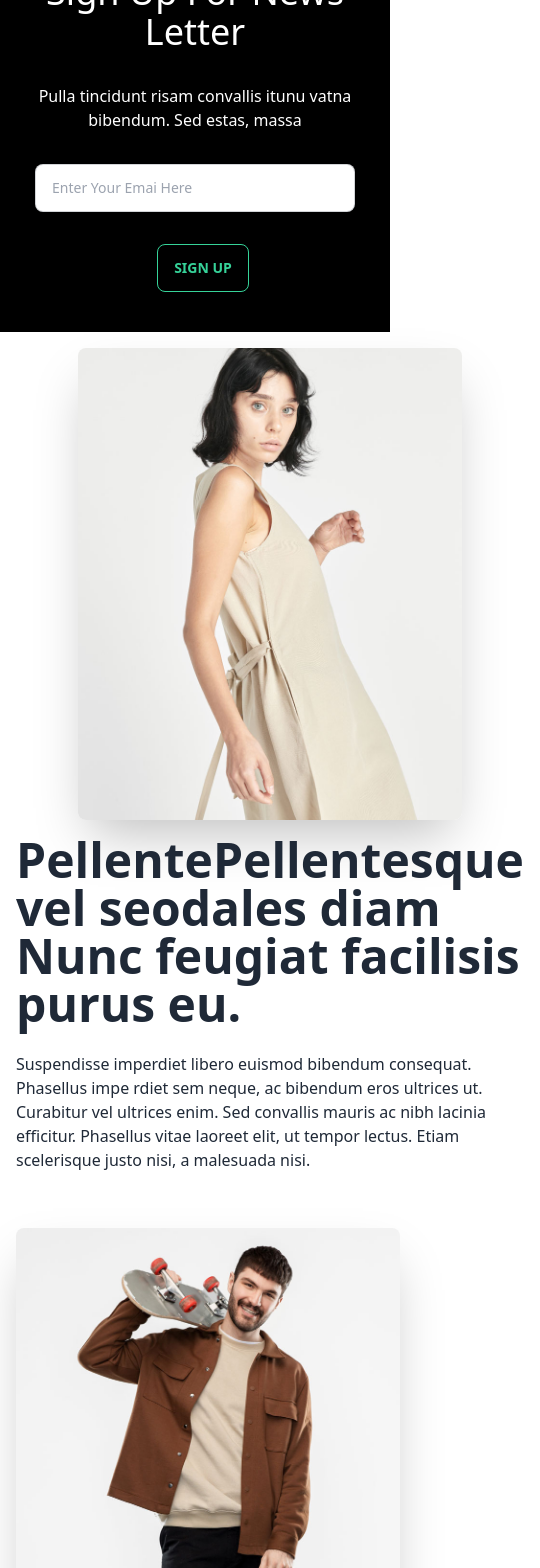
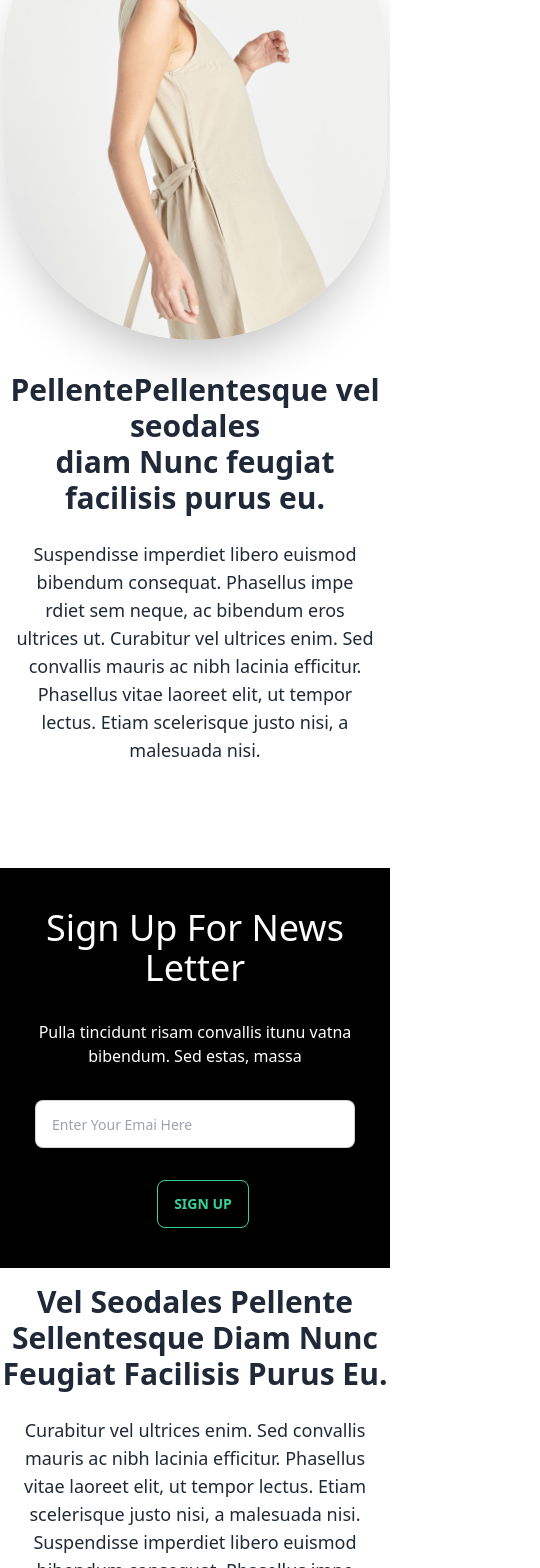
Before and after one commit to pantho0/brand-shop, a React (Vite) app: page / in a window 390 px wide. Shown: the part 2997-4565 px from the top of the page, 540 px wide, since content can reach past the window. Built offline with nearby package versions, Linux system fonts and the light colour scheme; no server answers.

Commit message:
site responsiveness improved for both mobile large and tablet device

```diff
--- a/src/Pages/Brand/Brand.jsx
+++ b/src/Pages/Brand/Brand.jsx
@@ -55,7 +55,7 @@ const Brand = () => {
 
 
         { items.length > 0 ? (
-              <div className="grid md:grid-cols-3 justify-between gap-4" >
+              <div className="grid md:grid-cols-2 lg:grid-cols-3 justify-between gap-4" >
 
               {items.map(item => <SingleBrand key={item.i} item={item}></SingleBrand>)}
               </div>
--- a/src/Pages/Home/Home.jsx
+++ b/src/Pages/Home/Home.jsx
@@ -13,7 +13,7 @@ const Home = () => {
   const brands = useLoaderData();
   return (
     <>
-      <div >
+      <div>
         {/* Slider Section */}
         <div className="-z-10">
           <Swiper
@@ -42,10 +42,32 @@ const Home = () => {
       <div className="mt-11">
         {/* Brands Section */}
         <h2 className="text-4xl text-center">Available Brands</h2>
-        <div className="grid md:grid-cols-3 gap-4 mt-20">
+        <div className="grid justify-center md:grid-cols-2 lg:grid-cols-3 gap-4 mt-20">
           {brands.map((brand) => (
             <BrandCards key={brand.i} brand={brand}></BrandCards>
           ))}
+        </div>
+
+        <div>
+          <div className="flex flex-col mt-4 md:flex-row items-center justify-center mt-4 gap-8">
+            <img
+              src="filler-image-3.jpg"
+              className="max-w-sm rounded-full shadow-2xl"
+            />
+            <div>
+              <h1 className="text-3xl text-center font-bold">
+                PellentePellentesque vel seodales <br /> diam Nunc feugiat
+                facilisis purus eu.
+              </h1>
+              <p className="py-6 text-center px-4 md:py-6 text-lg text-center">
+                Suspendisse imperdiet libero euismod bibendum consequat.
+                Phasellus impe rdiet sem neque, ac bibendum eros ultrices ut.
+                Curabitur vel ultrices enim. Sed convallis mauris ac nibh
+                lacinia efficitur. Phasellus vitae laoreet elit, ut tempor
+                lectus. Etiam scelerisque justo nisi, a malesuada nisi.
+              </p>
+            </div>
+          </div>
         </div>
         <div className="mt-20 text-center space-y-8 pt-10 pb-10 bg-black text-white">
           <h2 className="text-4xl">Sign Up For News Letter</h2>
@@ -61,43 +83,24 @@ const Home = () => {
           <button className="btn btn-outline btn-success ml-4">Sign Up</button>
         </div>
         <div>
-          <div className="hero min-h-[60] ">
-            <div className="hero-content flex-col lg:flex-row-reverse">
-              <img
-                src="filler-image-3.jpg"
-                className="max-w-sm rounded-lg shadow-2xl"
-              />
+          <div className="flex flex-col mt-4 mb-4 md:flex-row items-center justify-center mt-4 mb-4 gap-8">
             <div>
-                <h1 className="text-5xl font-bold">
-                  PellentePellentesque vel seodales diam Nunc feugiat facilisis
-                  purus eu.
+              <h1 className="text-3xl text-center font-bold">
+                Vel Seodales Pellente Sellentesque Diam Nunc Feugiat Facilisis
+                Purus Eu.
               </h1>
-                <p className="py-6">
-                  Suspendisse imperdiet libero euismod bibendum consequat.
-                  Phasellus impe rdiet sem neque, ac bibendum eros ultrices ut.
+              <p className="py-6 text-center px-4 md:py-6 text-lg text-center">
                 Curabitur vel ultrices enim. Sed convallis mauris ac nibh
                 lacinia efficitur. Phasellus vitae laoreet elit, ut tempor
                 lectus. Etiam scelerisque justo nisi, a malesuada nisi.
+                Suspendisse imperdiet libero euismod bibendum consequat.
+                Phasellus impe rdiet sem neque, ac bibendum eros ultrices ut.
               </p>
             </div>
-            </div>
-          </div>
-        </div>
-        <div>
-          <div className="hero min-h-[60vh]">
-            <div className="hero-content flex-col lg:flex-row">
             <img
               src="filler-image-4.jpg"
-                className="max-w-sm rounded-lg shadow-2xl"
+              className="max-w-sm rounded-full shadow-2xl"
             />
-              <div>
-                <h1 className="text-5xl font-bold">Vel Seodales Pellente Sellentesque Diam Nunc Feugiat Facilisis Purus Eu.</h1>
-                <p className="py-6">
-                Curabitur vel ultrices enim. Sed convallis mauris ac nibh lacinia efficitur. Phasellus vitae laoreet elit, ut tempor lectus. Etiam scelerisque justo nisi, a malesuada nisi. Suspendisse imperdiet libero euismod bibendum consequat. Phasellus impe rdiet sem neque, ac bibendum eros ultrices ut.
-                </p>
-
-              </div>
-            </div>
           </div>
         </div>
       </div>
--- a/src/Pages/Product/Details.jsx
+++ b/src/Pages/Product/Details.jsx
@@ -51,7 +51,7 @@ const Details = () => {
       />
       ;
       <ToastContainer />;
-      <div className="card card-side bg-base-100 shadow-xl">
+      <div className="card  md:card-side bg-base-100 shadow-xl">
         <figure>
           <img src={image} alt={brandName} />
         </figure>
```
Lines whose indentation alone changed are shown as unchanged.
